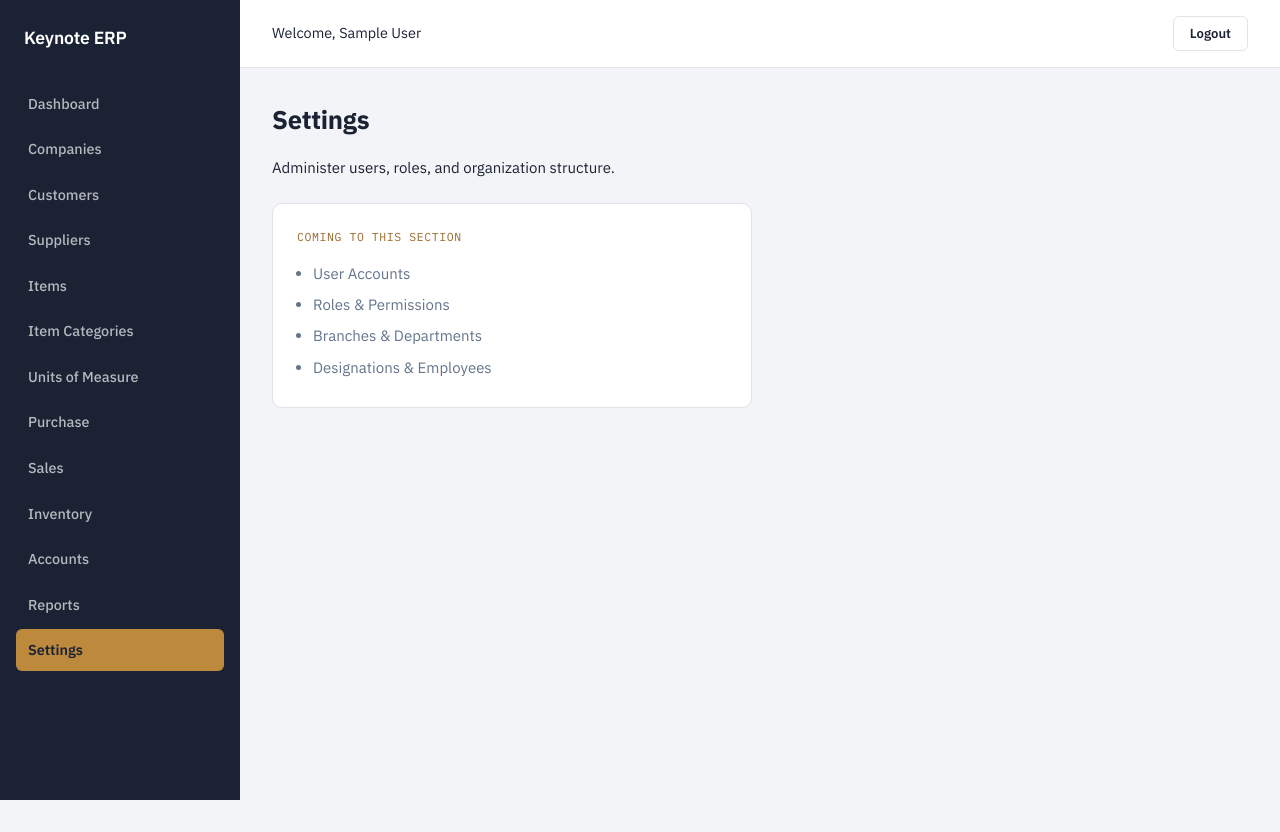
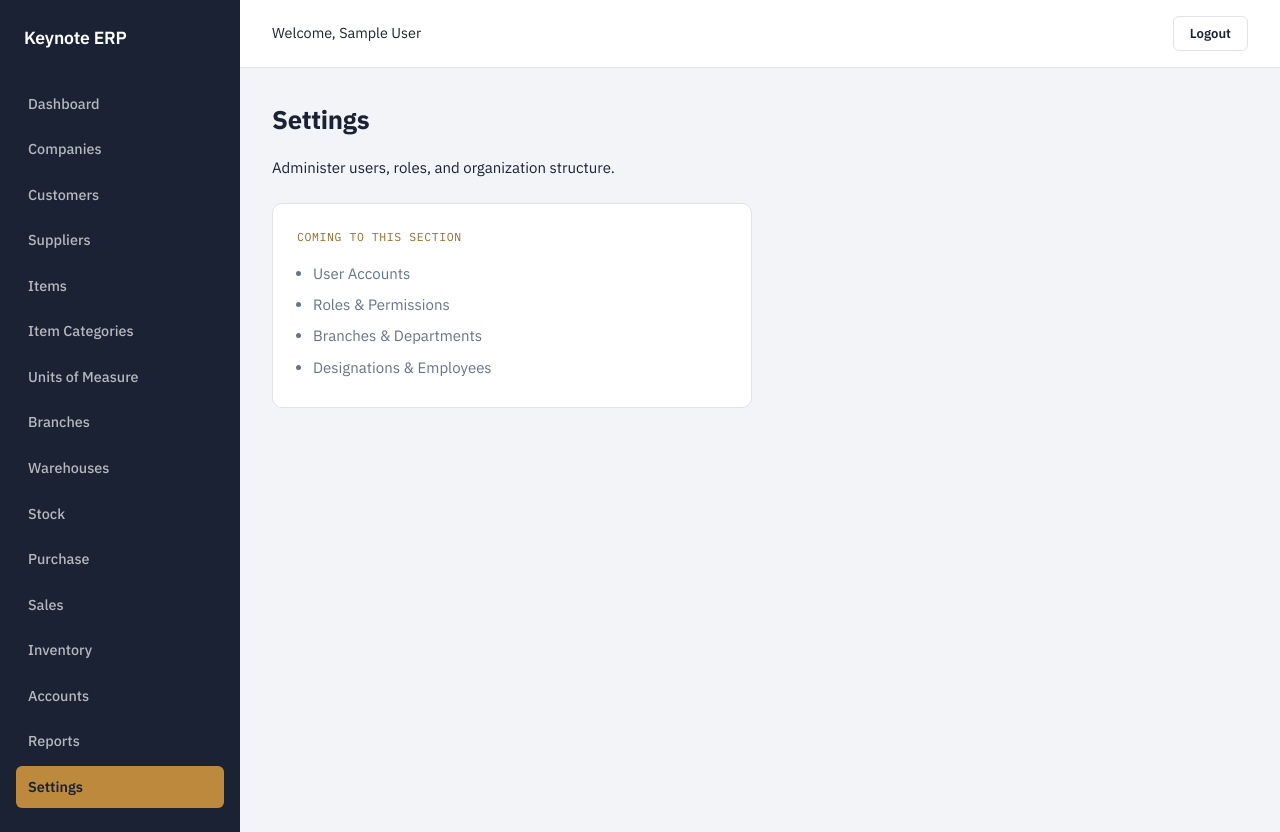
Before and after one commit to alex-2by2/Keynote-ERP-v2, a React (Vite) app in the folder client/: page /app/settings in a window 1280 px wide. Before the commit the page ends 800 px from the top, so only its background shows below. Built offline with nearby package versions, Linux system fonts and the light colour scheme; sample sign-in values are in the browser's storage.

Commit message:
Update Sidebar.jsx

```diff
--- a/client/src/components/layout/Sidebar.jsx
+++ b/client/src/components/layout/Sidebar.jsx
@@ -28,6 +28,18 @@ const menus = [
   {
     name: "Units of Measure",
     path: "/app/masters/units"
+  },
+  {
+    name: "Branches",
+    path: "/app/masters/branches"
+  },
+  {
+    name: "Warehouses",
+    path: "/app/masters/warehouses"
+  },
+  {
+    name: "Stock",
+    path: "/app/masters/stock"
   },
   {
     name: "Purchase",
```
